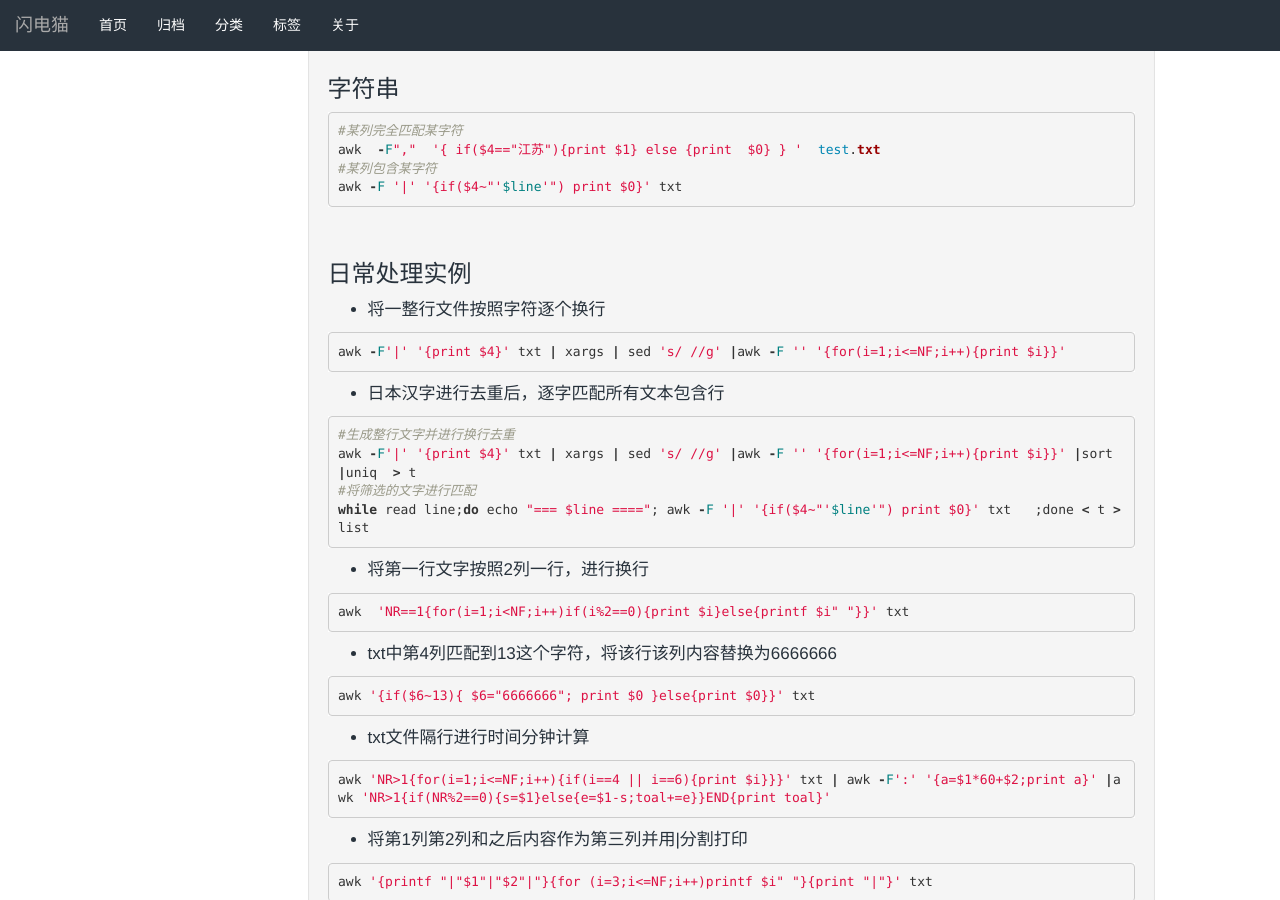
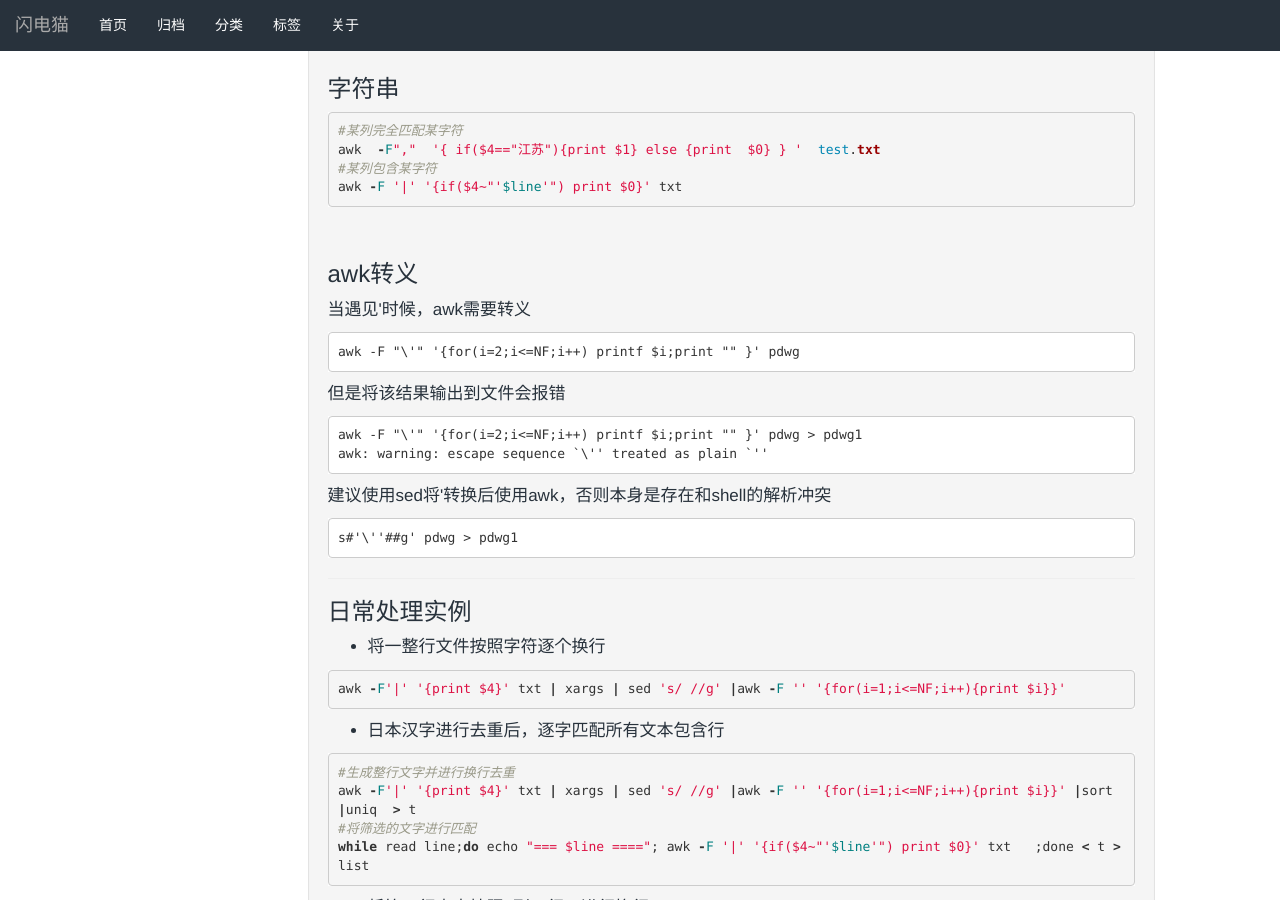
Before and after one commit to qfdmx/qfdmx.github.io, a Jekyll site: the page built from _posts/2019/2019-06-23-shell_awk.markdown, in a window 1280 px wide and 900 px high, scrolled down 1733 px. Built offline with Jekyll 4.4.1, drawn with Linux system fonts in a browser that asks for light colours.

Commit message:
发多少

```diff
--- a/_posts/2019/2019-06-23-shell_awk.markdown
+++ b/_posts/2019/2019-06-23-shell_awk.markdown
@@ -109,6 +109,23 @@ awk -F '|' '{if($4~"'$line'") print $0}' txt
 
 &nbsp;
 
+### awk转义
+
+当遇见\'时候，awk需要转义
+
+    awk -F "\'" '{for(i=2;i<=NF;i++) printf $i;print "" }' pdwg
+
+但是将该结果输出到文件会报错
+
+    awk -F "\'" '{for(i=2;i<=NF;i++) printf $i;print "" }' pdwg > pdwg1
+    awk: warning: escape sequence `\'' treated as plain `''
+
+建议使用sed将\'转换后使用awk，否则本身是存在和shell的解析冲突
+
+    s#'\''##g' pdwg > pdwg1
+
+------------------------
+
 ### 日常处理实例
 
 * 将一整行文件按照字符逐个换行
```
